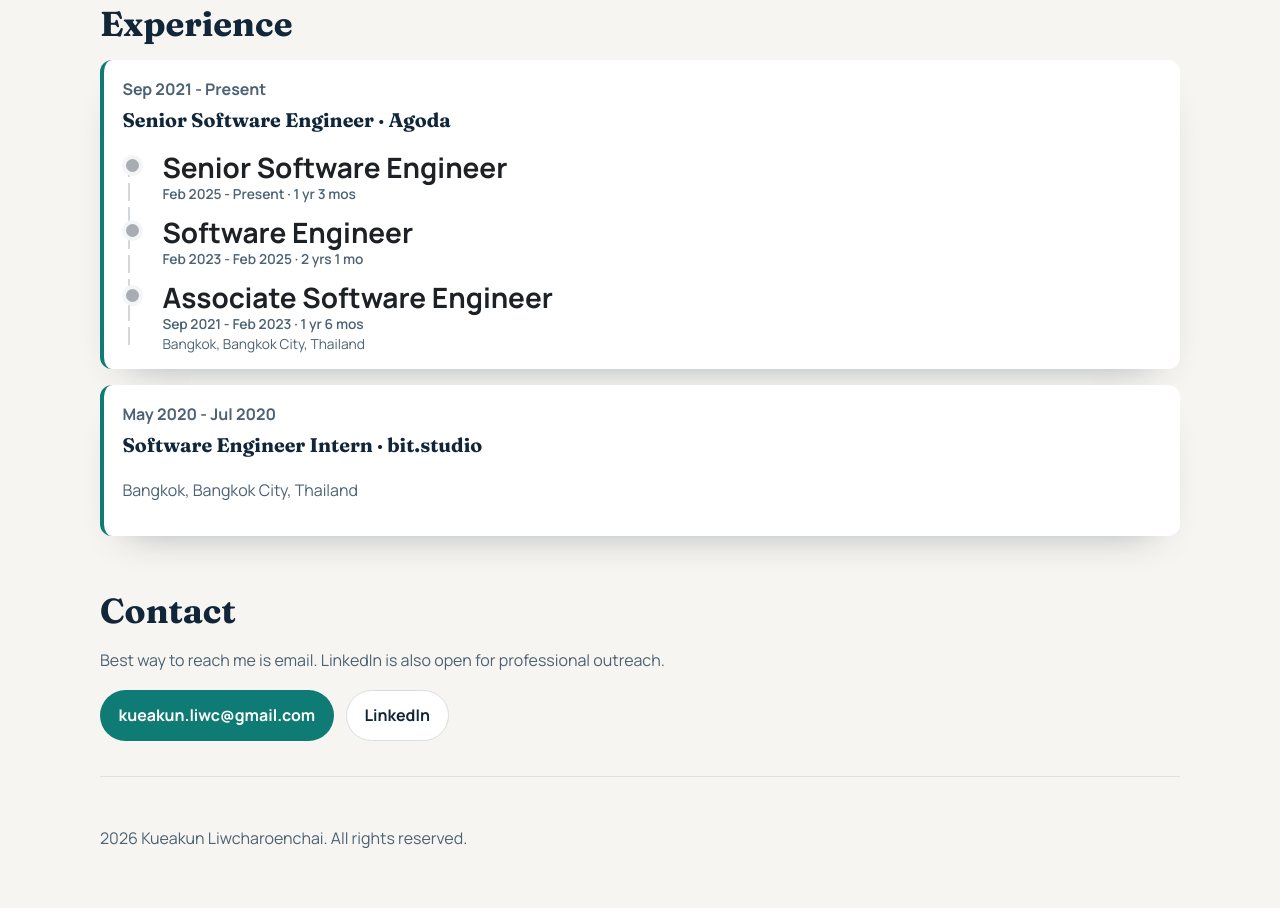
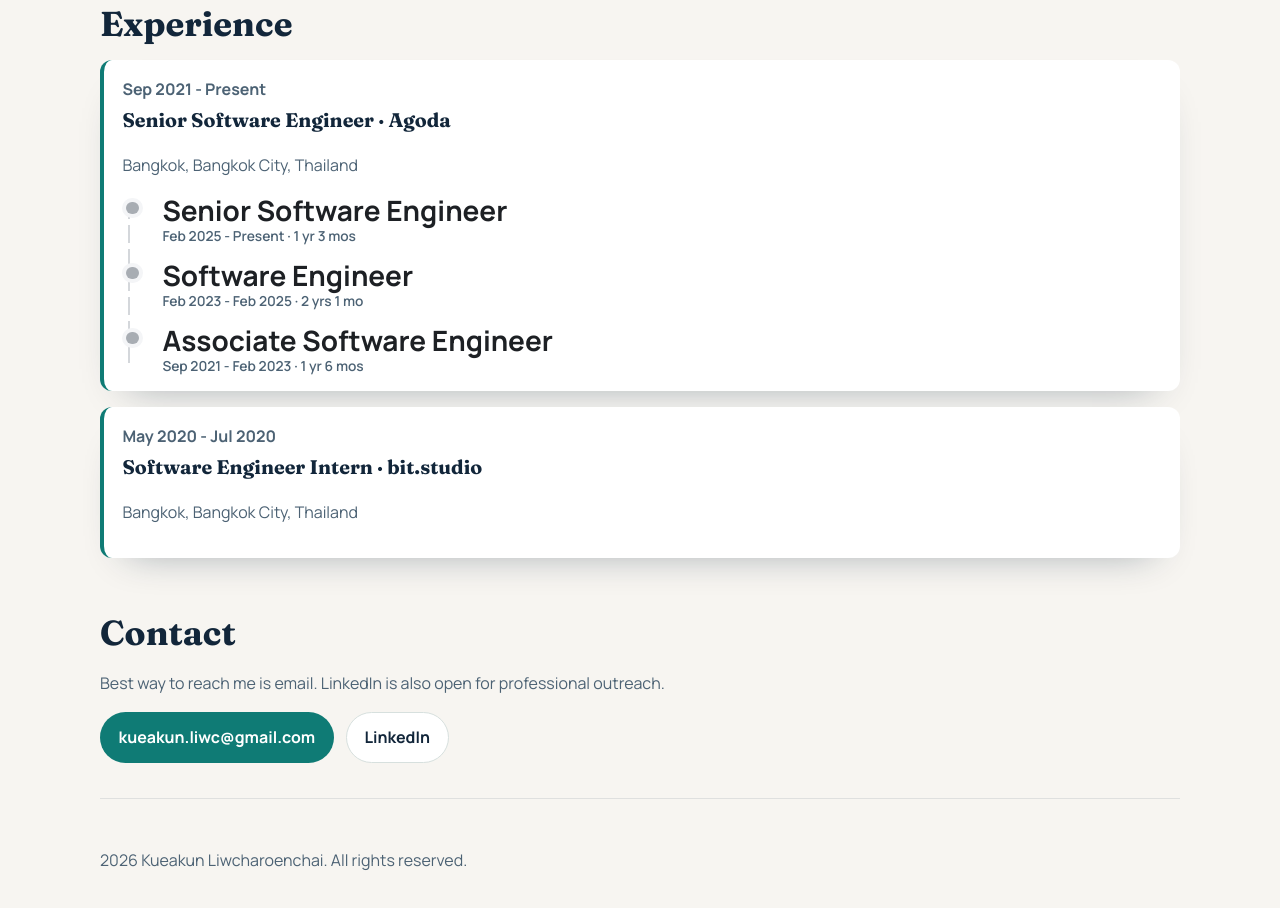
Before and after one commit to ttkuea/ttkuea.github.io, a plain HTML site: page index.html in a window 1280 px wide. Shown: the part 1003-1911 px from the top of the page. Drawn offline with Linux system fonts and the light colour scheme.

Commit message:
Move location text

```diff
--- a/index.html
+++ b/index.html
@@ -78,6 +78,7 @@
           <article class="timeline-item company-flow">
             <p class="timeline-date">Sep 2021 - Present</p>
             <h3>Senior Software Engineer · Agoda</h3>
+            <p>Bangkok, Bangkok City, Thailand</p>
             <div class="role-flow" aria-label="Role progression at Agoda">
               <article class="role-flow-item">
                 <h4>Senior Software Engineer</h4>
@@ -90,7 +91,6 @@
               <article class="role-flow-item">
                 <h4>Associate Software Engineer</h4>
                 <p class="role-flow-meta">Sep 2021 - Feb 2023 · 1 yr 6 mos</p>
-                <p class="role-flow-location">Bangkok, Bangkok City, Thailand</p>
               </article>
             </div>
           </article>
```
